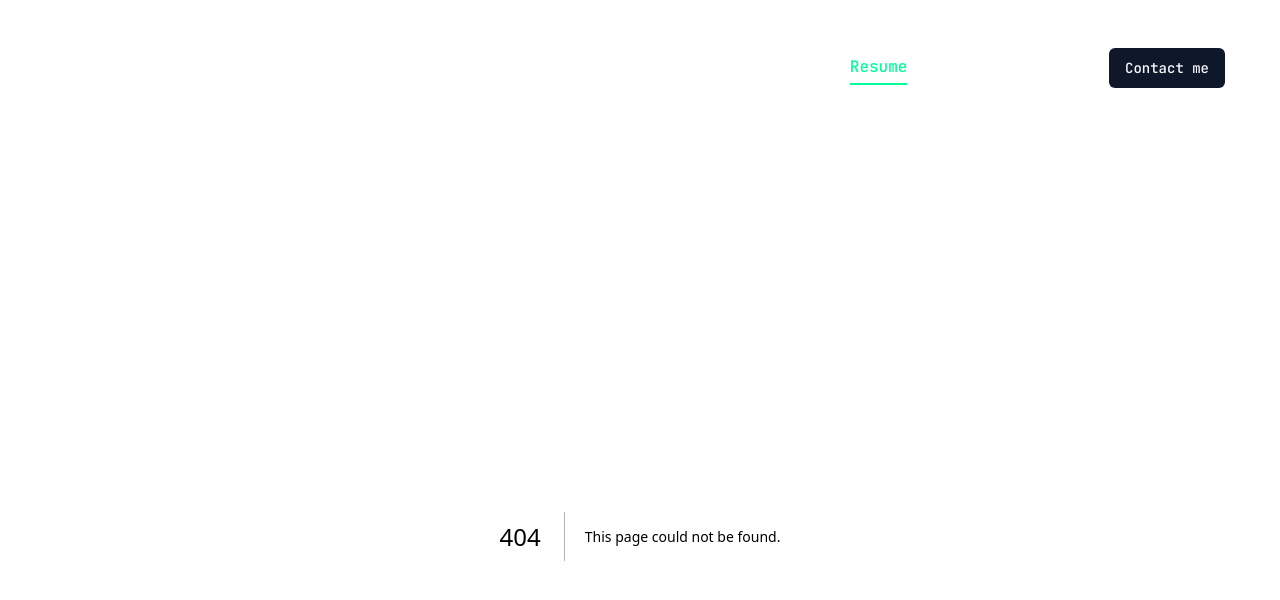
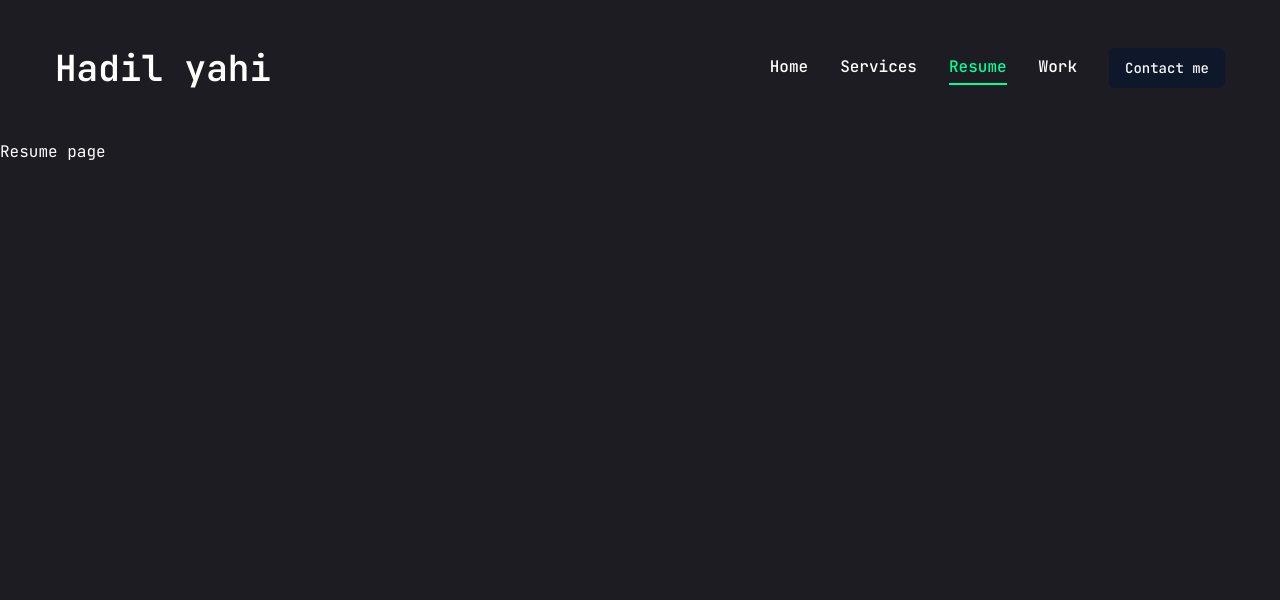
Before and after one commit to hadilyahi/Portfolio, a Next.js app: page /resume in a window 1280 px wide. Before the commit this address had no page. Shown: the top 600 px of the page. Built offline with nearby package versions, Linux system fonts and the light colour scheme.

Commit message:
intail pages of nav bar and create page transition

```diff
--- /dev/null
+++ b/app/contact/page.tsx
@@ -0,0 +1,5 @@
+const Contact = () => {
+  return <div>contact page</div>;
+};
+
+export default Contact;
--- a/app/layout.tsx
+++ b/app/layout.tsx
@@ -2,7 +2,7 @@ import type { Metadata } from "next";
 import { JetBrains_Mono } from "next/font/google";
 import "./globals.css";
 import Header from "@/components/Header";
-
+import PageTransition from "@/components/PageTransition";
 
 const jetBrainsMono = JetBrains_Mono({
   subsets: ["latin"],
@@ -10,12 +10,10 @@ const jetBrainsMono = JetBrains_Mono({
   variable: "--font-jetBrainsMono",
 });
 
-
 export const metadata: Metadata = {
   title: "My Portfolio",
   description: "Generated by Create Next App",
 };
-
 
 export default function RootLayout({
   children,
@@ -24,10 +22,9 @@ export default function RootLayout({
 }>) {
   return (
     <html lang="en">
-
       <body className={jetBrainsMono.variable}>
-        <Header/>
-        {children}
+        <Header />
+        <PageTransition>{children}</PageTransition>
       </body>
     </html>
   );
--- /dev/null
+++ b/app/resume/page.tsx
@@ -0,0 +1,11 @@
+
+
+const Resume = () => {
+  return (
+    <div>
+      Resume page
+    </div>
+  )
+}
+
+export default Resume;
--- /dev/null
+++ b/app/services/page.tsx
@@ -0,0 +1,10 @@
+
+const Services = () => {
+  return (
+    <div>
+      services page
+    </div>
+  )
+}
+
+export default Services;
--- /dev/null
+++ b/app/work/page.tsx
@@ -0,0 +1,11 @@
+
+
+const Work = () => {
+  return (
+    <div>
+      Work page
+    </div>
+  )
+}
+
+export default Work
--- a/components/Nav.tsx
+++ b/components/Nav.tsx
@@ -19,10 +19,7 @@ const links = [
     name: "work",
     path: "/work",
   },
-  {
-    name: "contact",
-    path: "/contact",
-  },
+
 ];
 const Nav = () => {
   const pathname = usePathname();
--- /dev/null
+++ b/components/PageTransition.tsx
@@ -0,0 +1,34 @@
+"use client";
+
+import { AnimatePresence, motion, MotionProps } from "framer-motion";
+import { usePathname } from "next/navigation";
+
+
+const MotionDiv = motion.div as React.ElementType<MotionProps & React.HTMLAttributes<HTMLDivElement>>;
+
+interface PageTransitionProps {
+  children: React.ReactNode;
+}
+
+const PageTransition = ({ children }: PageTransitionProps) => {
+  const pathname = usePathname();
+
+  return (
+    <AnimatePresence>
+        <div key={pathname}>
+      <MotionDiv
+        initial={{ opacity: 1 }}
+        animate={{
+          opacity: 0,
+          transition: { delay: 1, duration: 0.4, ease: "easeInOut" }
+        }}
+        className="h-screen w-screen fixed bg-primary top-0 pointer-events-none"
+      />
+        {children}
+        </div>
+
+    </AnimatePresence>
+  );
+};
+
+export default PageTransition;
--- a/package.json
+++ b/package.json
@@ -17,6 +17,7 @@
     "@radix-ui/react-tooltip": "^1.1.4",
     "class-variance-authority": "^0.7.1",
     "clsx": "^2.1.1",
+    "framer-motion": "^11.13.1",
     "lucide-react": "^0.468.0",
     "next": "15.0.4",
     "react": "^19.0.0",
@@ -26,7 +27,7 @@
   },
   "devDependencies": {
     "@types/node": "^20",
-    "@types/react": "^19",
+    "@types/react": "^19.0.1",
     "@types/react-dom": "^19",
     "eslint": "^8",
     "eslint-config-next": "15.0.4",
```
Also changed, not shown: 1 other file (tests, documents, lock files or other folders).
